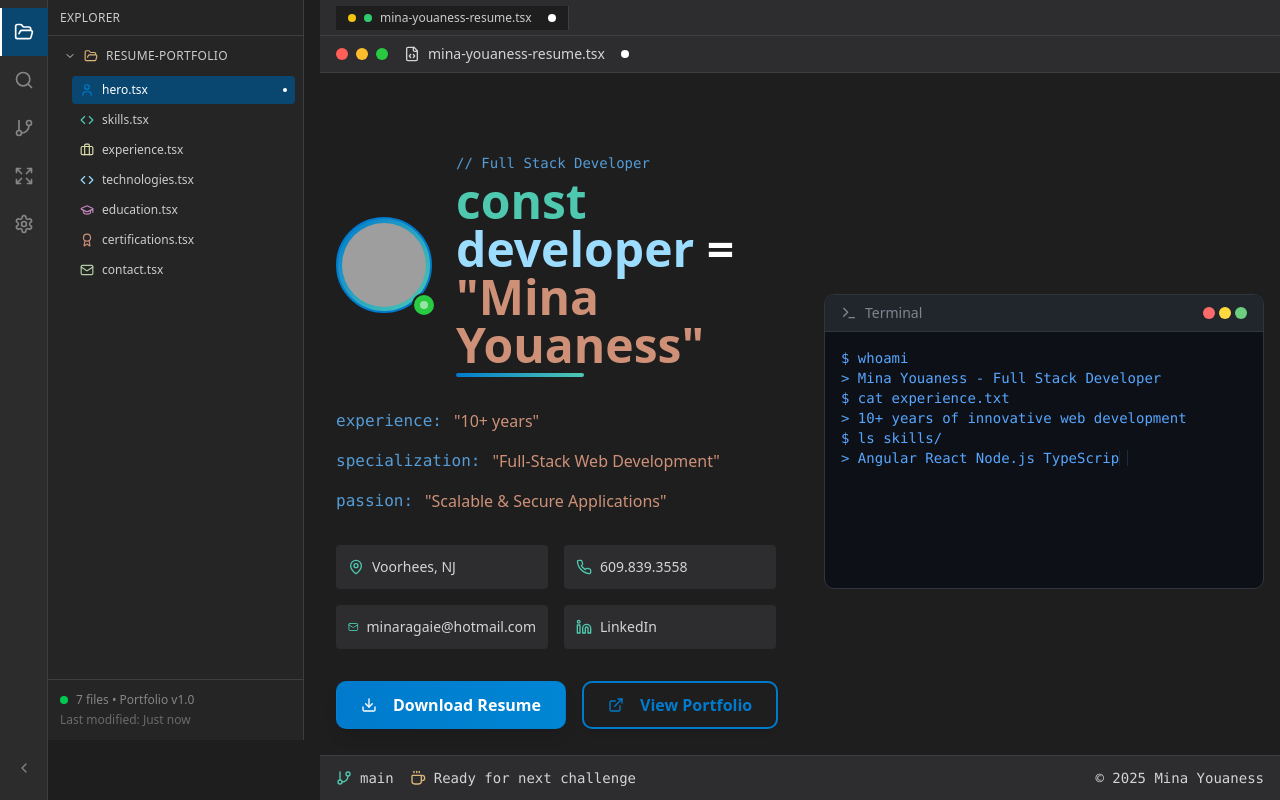
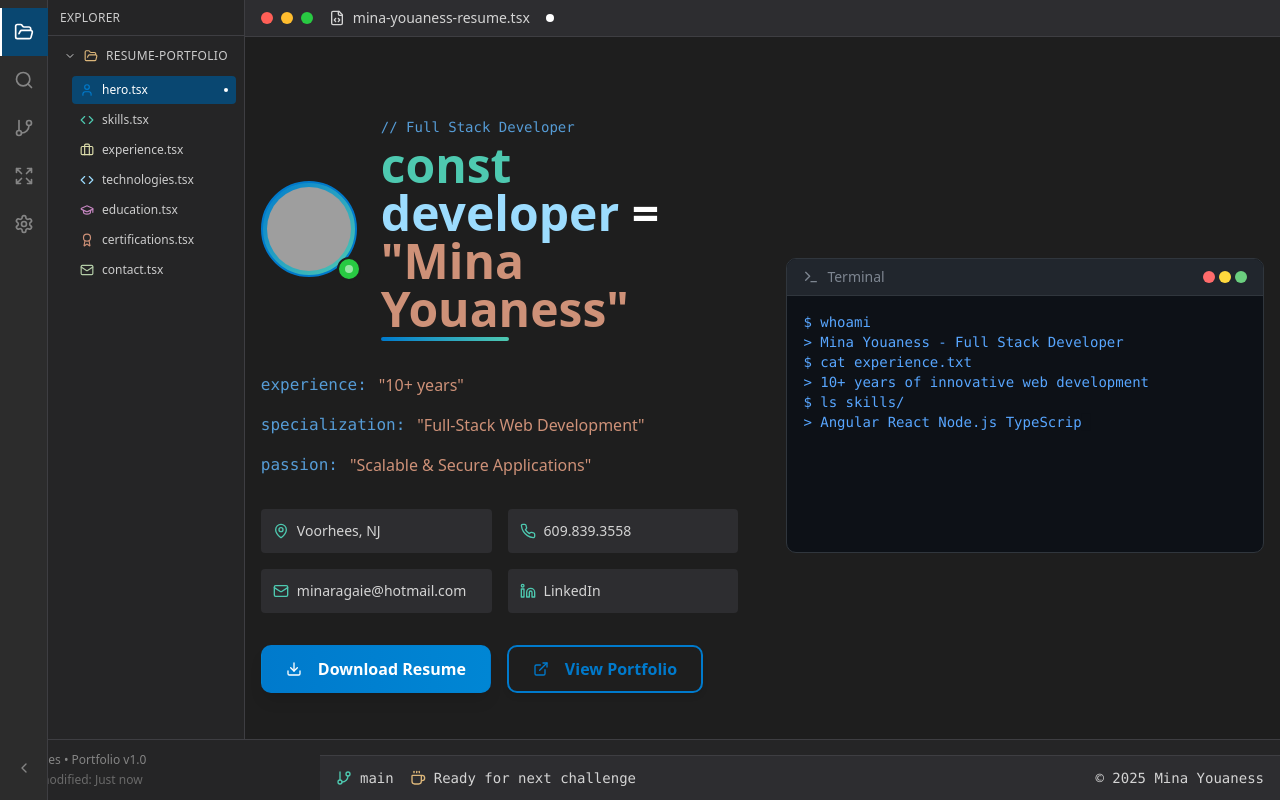
Before and after one commit to minaragaie/my-resume, a Next.js app: page /my-resume/ in a window 1280 px wide. Shown: the top 800 px of the page. Built offline with nearby package versions, Linux system fonts and the light colour scheme; grey boxes are pictures that could not be loaded.

Commit message:
**fixing components layout

```diff
--- a/app/page.tsx
+++ b/app/page.tsx
@@ -72,15 +72,8 @@ export default function Resume() {
         onToggle={() => setSidebarCollapsed(!sidebarCollapsed)}
       />
 
-      <div className={`flex-1 min-h-screen transition-all duration-300 ${sidebarCollapsed ? "ml-12" : "ml-80"}`}>
-        <div className="h-9 bg-[#2d2d30] border-b border-[#3e3e42] flex items-center px-4">
-          <div className="flex items-center gap-2 bg-[#1e1e1e] px-3 py-1 text-xs text-[#cccccc] border-r border-[#3e3e42]">
-            <div className="w-2 h-2 bg-[#f1c40f] rounded-full"></div>
-            <div className="w-2 h-2 bg-[#2ecc71] rounded-full"></div>
-            <span>mina-youaness-resume.tsx</span>
-            <div className="w-2 h-2 bg-white rounded-full ml-2"></div>
-          </div>
-        </div>
+      <div className={`flex-1 min-h-screen transition-all duration-300`}>
+
 
         <div className="flex-1 pb-16">
           <section id="hero">
--- a/components/Sidebar.tsx
+++ b/components/Sidebar.tsx
@@ -57,7 +57,7 @@ export default function Sidebar({ currentSection, onSectionClick, isCollapsed, o
   return (
     <>
       {/* Activity Bar - Always visible */}
-      <div className="fixed top-0 left-0 w-12 h-full bg-[#2c2c2c] border-r border-[#3e3e42] flex flex-col z-50">
+      <div className="w-12 h-full bg-[#2c2c2c] border-r border-[#3e3e42] flex flex-col z-50 min-h-screen">
         <div className="flex flex-col py-2">
           {sidebarTabs.map((tab) => {
             const Icon = tab.icon
@@ -113,10 +113,8 @@ export default function Sidebar({ currentSection, onSectionClick, isCollapsed, o
 
       {/* Sidebar Panel - Toggleable */}
       <div
-        className={`fixed top-0 left-12 bg-[#252526] border-r border-[#3e3e42] transition-all duration-300 z-40 ${
-          isCollapsed ? "w-0 overflow-hidden" : "w-64"
-        }`}
-        style={{ height: "calc(100vh - 60px)" }}
+        className={`bg-[#252526] border-r border-[#3e3e42] transition-all duration-300 z-40 min-h-screen`}
+
       >
         {activeTab === "explorer" && (
           <>
```
